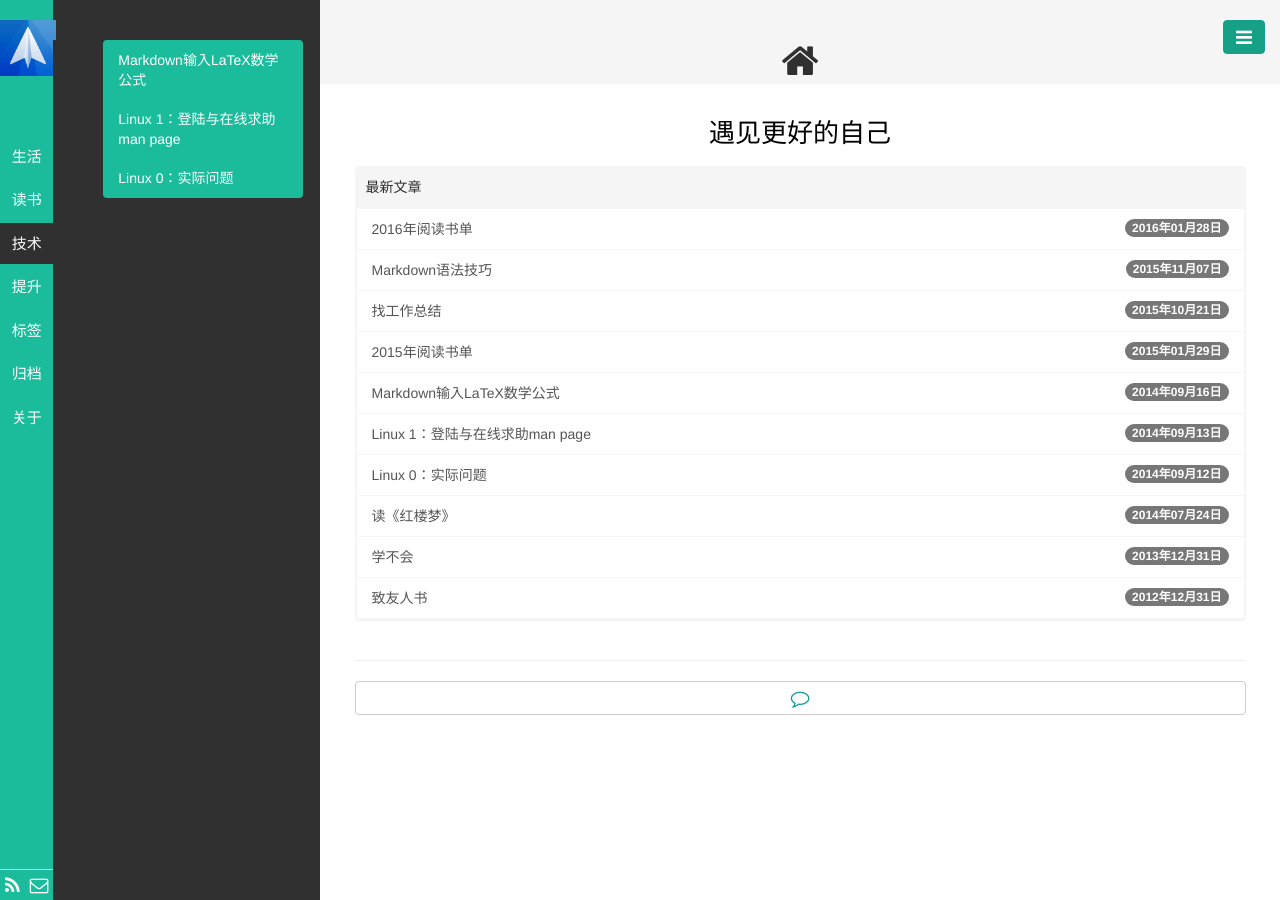
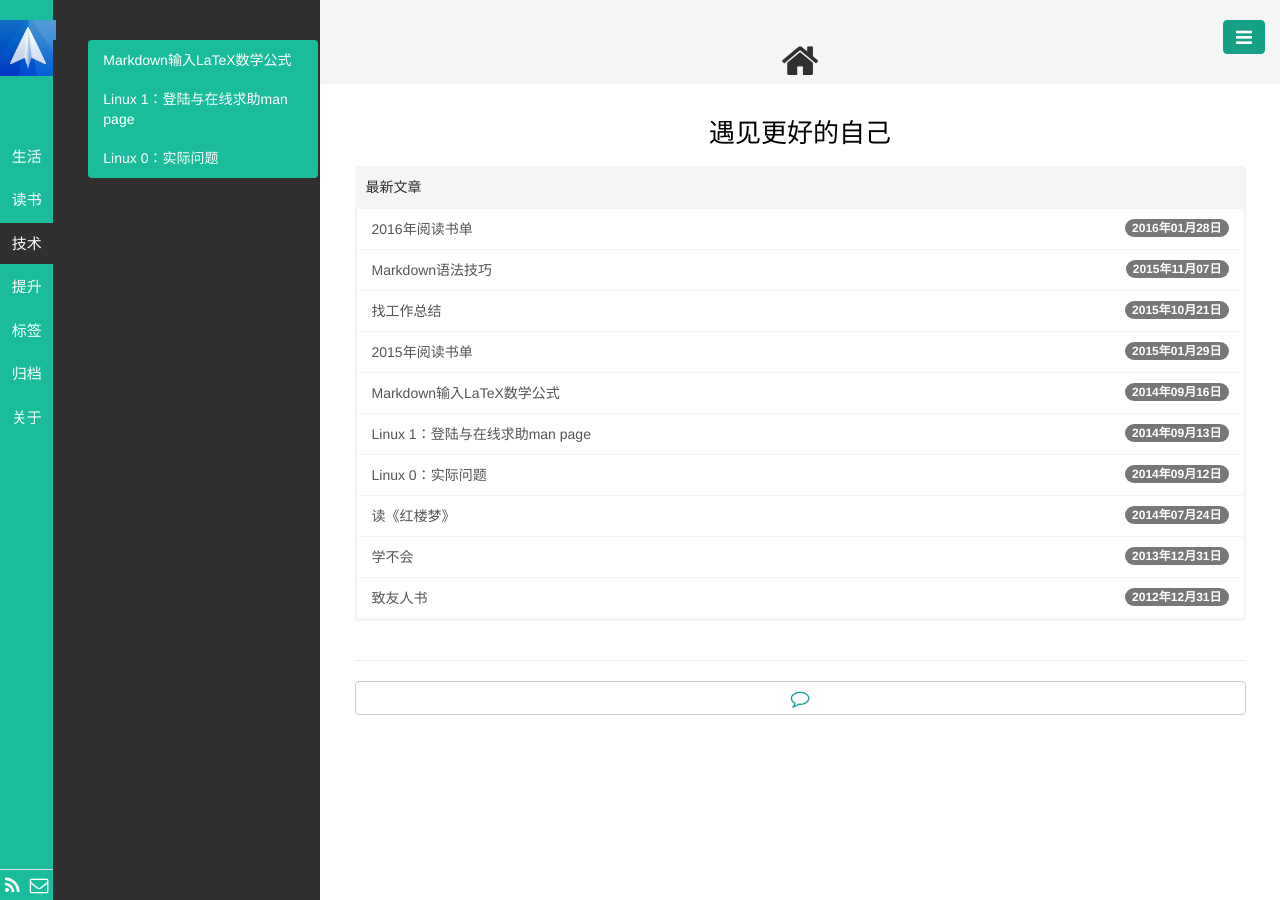
Before and after one commit to NemoTec/NemoTec.github.io, a Jekyll site: the page built from index.html, in a window 1280 px wide. Built offline with Jekyll 4.4.1, drawn with Linux system fonts in a browser that asks for light colours; Markdown is read by kramdown in place of the engine named in the settings; the list of posts is cut into pages by our own code.

Commit message:
modify configuration 4

```diff
--- a/_includes/navside.html
+++ b/_includes/navside.html
@@ -27,7 +27,7 @@
     </div>
     <div class="col-md-10 col-xs-10 aside2">
       <div class="row">
-        <div class="col-md-12 col-xs-12 tab-content">
+        <div class="tab-content">
           {% for category in site.categories %}
             <div class="tab-pane" id="{{ category[0] }}">
               <div class="list-group">
```
